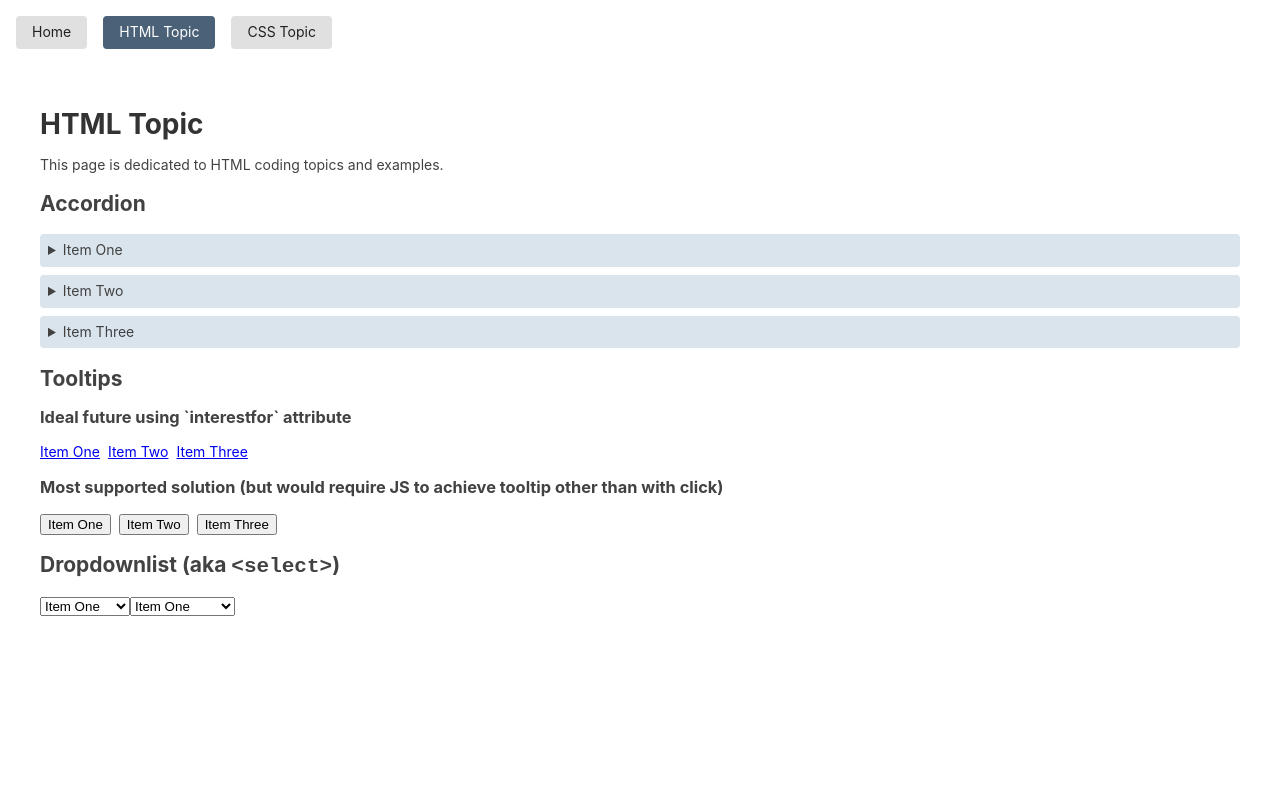
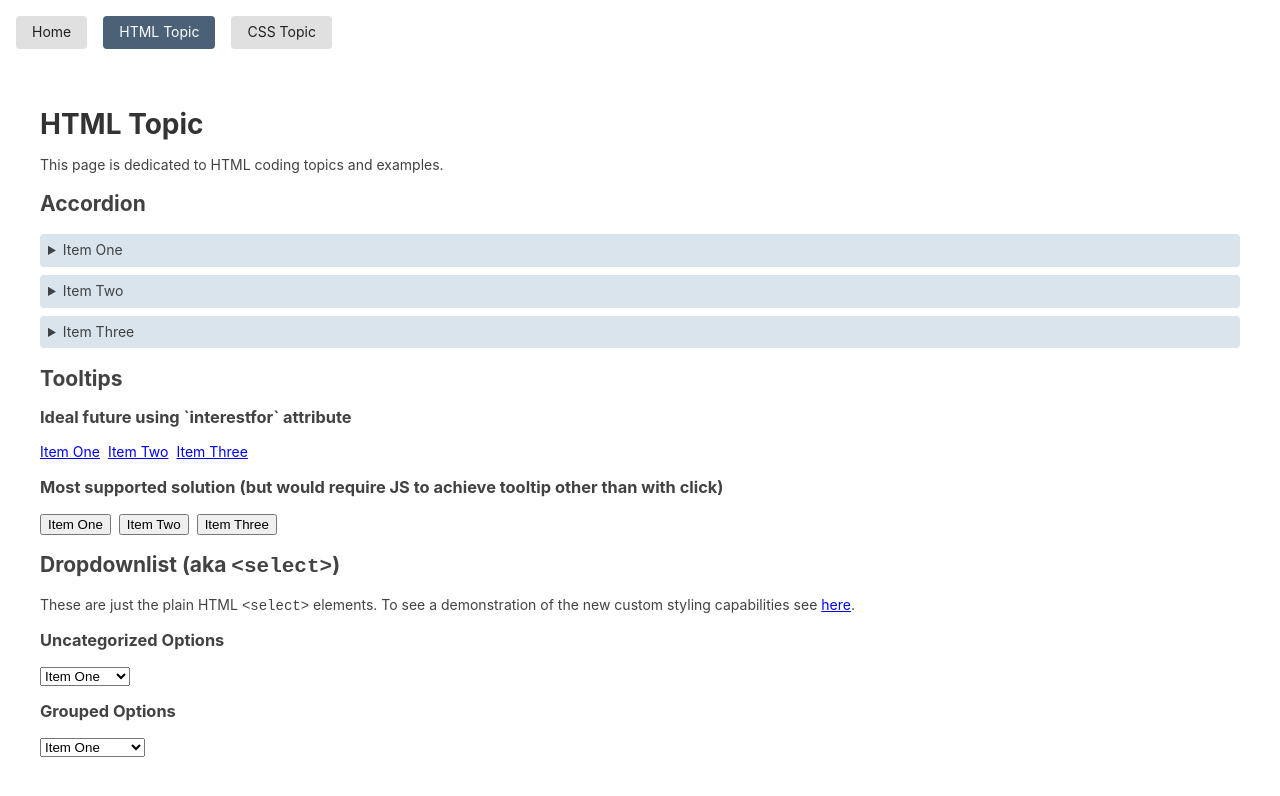
Before and after one commit to keliel/html-css-playground, an Angular app: page /html-topic in a window 1280 px wide. Shown: the top 796 px of the page. Built offline with nearby package versions, Linux system fonts and the light colour scheme.

Commit message:
feat(html): add styling targets and respective notes to dropdownlist example

```diff
--- a/src/app/pages/html-topic/dropdownlist/dropdownlist.html
+++ b/src/app/pages/html-topic/dropdownlist/dropdownlist.html
@@ -1,12 +1,19 @@
-<h2>Dropdownlist (aka
-  <code>&lt;select&gt;</code>)
-</h2>
-<select>
-  @for (option of options(); track option) {<option>{{ option.text }}</option>}</select>
-<select>
+<h2>Dropdownlist (aka <code>&lt;select&gt;</code>)</h2>
+<ng-content></ng-content>
+<h3>Uncategorized Options</h3>
+<select class="uncategorized">
+  @for (option of options(); track option) {
+  <option>{{ option.text }}</option>
+  }
+</select>
+
+<h3>Grouped Options</h3>
+<select class="grouped">
   @for (group of groupedOptions(); track group) {
   <optgroup label="{{ group.category }}">
-    @for (option of group.options; track option) {<option>{{ option.text }}</option>}
+    @for (option of group.options; track option) {
+    <option>{{ option.text }}</option>
+    }
   </optgroup>
   }
 </select>
--- a/src/app/pages/html-topic/dropdownlist/dropdownlist.ts
+++ b/src/app/pages/html-topic/dropdownlist/dropdownlist.ts
@@ -4,7 +4,6 @@ import { Component, computed, signal } from '@angular/core';
   selector: 'pg-dropdownlist',
   imports: [],
   templateUrl: './dropdownlist.html',
-  styleUrl: './dropdownlist.css',
 })
 export class DropdownlistComponent {
 
--- a/src/app/pages/html-topic/html-topic.component.html
+++ b/src/app/pages/html-topic/html-topic.component.html
@@ -3,5 +3,8 @@
   <p>This page is dedicated to HTML coding topics and examples.</p>
   <pg-accordion></pg-accordion>
   <pg-popover-tooltip></pg-popover-tooltip>
-  <pg-dropdownlist></pg-dropdownlist>
+  <pg-dropdownlist>
+    <span>These are just the plain HTML <code>&lt;select&gt;</code> elements. To see a demonstration
+      of the new custom styling capabilities see <a [routerLink]="'/css-topic'">here</a>.</span>
+  </pg-dropdownlist>
 </div>
--- a/src/app/pages/html-topic/html-topic.component.ts
+++ b/src/app/pages/html-topic/html-topic.component.ts
@@ -1,3 +1,4 @@
+import { RouterLink } from '@angular/router';
 import { Component } from '@angular/core';
 import { AccordionComponent } from './accordion/accordion.component';
 import { PopoverTooltipComponent } from './popover-tooltip/popover-tooltip.component';
@@ -5,7 +6,7 @@ import { DropdownlistComponent } from "./dropdownlist/dropdownlist";
 
 @Component({
   selector: 'pg-html-topic',
-  imports: [AccordionComponent, PopoverTooltipComponent, DropdownlistComponent],
+  imports: [RouterLink,AccordionComponent, PopoverTooltipComponent, DropdownlistComponent],
   templateUrl: './html-topic.component.html',
   styleUrl: './html-topic.component.css',
 })
```
Also changed, not shown: src/app/pages/html-topic/dropdownlist/dropdownlist.css (deleted).
